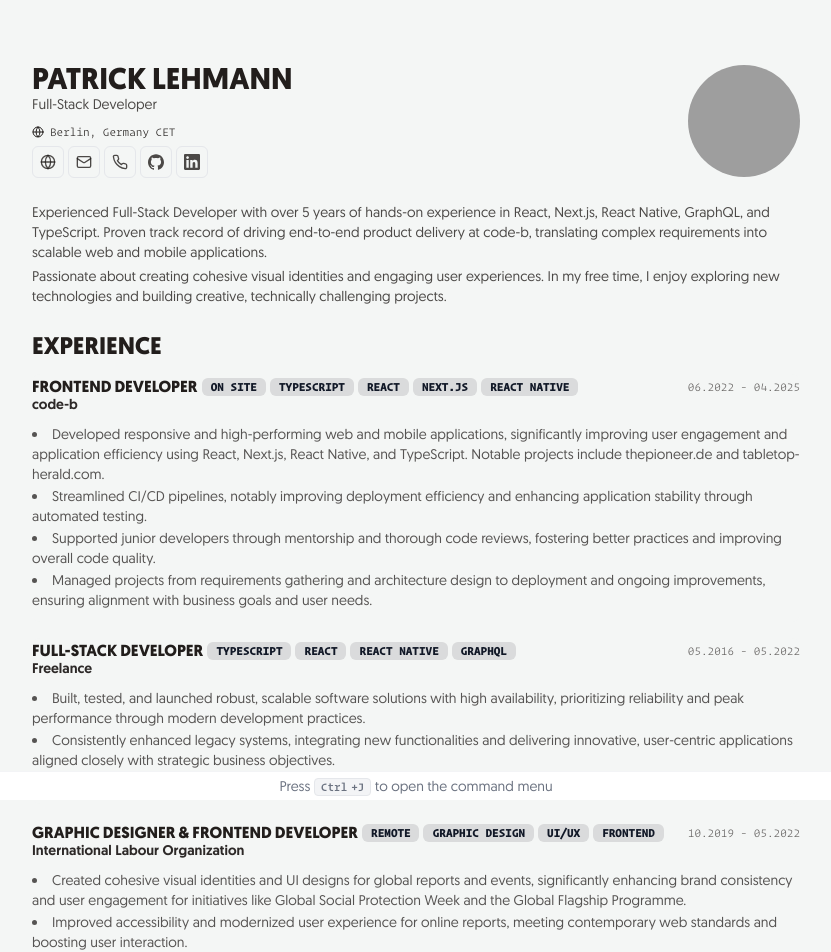
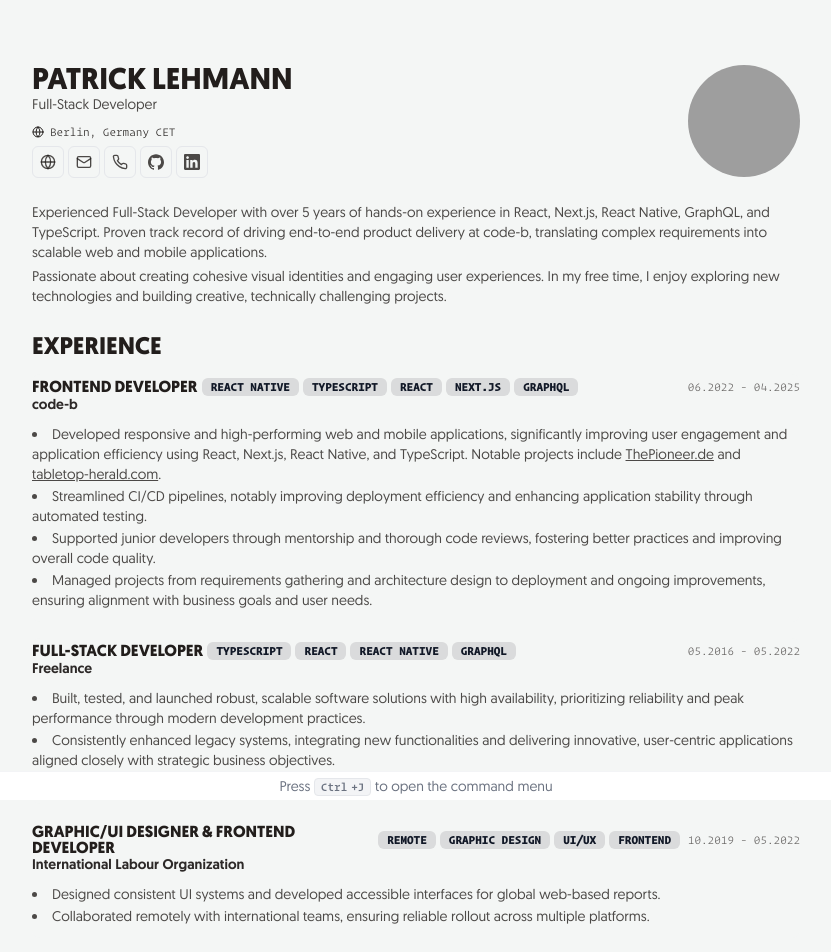
Before and after one commit to BartoszJarocki/cv, a Next.js app: page / in a window 1280 px wide. Shown: the top 952 px of the page, without its empty margins (224-1055 px from the left). Built offline with nearby package versions, Linux system fonts and the light colour scheme; grey boxes are pictures that could not be loaded.

Commit message:
feat: improve print styling and readability in WorkExperience and resume data

```diff
--- a/src/app/components/WorkExperience.tsx
+++ b/src/app/components/WorkExperience.tsx
@@ -107,7 +107,7 @@ function WorkExperienceItem({ work }: WorkExperienceItemProps) {
       </CardHeader>
 
       <CardContent>
-        <div className="mt-2 text-pretty text-sm text-foreground/75 print:mt-1 print:text-[11px]">
+        <div className="mt-2 text-pretty text-sm text-foreground/80 print:mt-1 print:text-[11px]">
           {description}
         </div>
         <div className="mt-2">
--- a/src/data/resume-data.tsx
+++ b/src/data/resume-data.tsx
@@ -64,14 +64,14 @@ export const RESUME_DATA: ResumeData = {
   about: "Full-Stack Developer",
   summary: (
     <>
-      <p>
+      <p className="print:leading-snug">
         Experienced Full-Stack Developer with over 5 years of hands-on
         experience in React, Next.js, React Native, GraphQL, and TypeScript.
         Proven track record of driving end-to-end product delivery at code-b,
         translating complex requirements into scalable web and mobile
         applications.
       </p>
-      <p>
+      <p className="print:leading-snug">
         Passionate about creating cohesive visual identities and engaging user
         experiences. In my free time, I enjoy exploring new technologies and
         building creative, technically challenging projects.
@@ -114,30 +114,49 @@ export const RESUME_DATA: ResumeData = {
     {
       company: "code-b",
       link: "https://code-b.com",
-      badges: ["On Site", "TypeScript", "React", "Next.js", "React Native"],
+      badges: ["React Native", "TypeScript", "React", "Next.js", "GraphQL"],
       title: "Frontend Developer",
       logo: null,
       start: "06.2022",
       end: "04.2025",
       description: (
-        <ul className="list-inside list-disc space-y-0.5">
-          <li>
+        <ul className="list-inside list-disc space-y-0.5 ">
+          <li className="print:leading-relaxed">
             Developed responsive and high-performing web and mobile
             applications, significantly improving user engagement and
             application efficiency using React, Next.js, React Native, and
-            TypeScript. Notable projects include thepioneer.de and
-            tabletop-herald.com.
+            TypeScript. Notable projects include{" "}
+            <a
+              className="underline hover:text-foreground"
+              href="https://thepioneer.de"
+              target="_blank"
+              rel="noopener noreferrer"
+              aria-label="ThePioneer"
+            >
+              ThePioneer.de
+            </a>{" "}
+            and{" "}
+            <a
+              className="underline hover:text-foreground"
+              href="https://tabletop-herald.com"
+              target="_blank"
+              rel="noopener noreferrer"
+              aria-label="Tabletop Herald"
+            >
+              tabletop-herald.com
+            </a>
+            .
           </li>
-          <li>
+          <li className="print:leading-relaxed">
             Streamlined CI/CD pipelines, notably improving deployment efficiency
             and enhancing application stability through automated testing.
           </li>
-          <li>
+          <li className="print:leading-relaxed">
             Supported junior developers through mentorship and thorough code
             reviews, fostering better practices and improving overall code
             quality.
           </li>
-          <li>
+          <li className="print:leading-relaxed">
             Managed projects from requirements gathering and architecture design
             to deployment and ongoing improvements, ensuring alignment with
             business goals and user needs.
@@ -155,18 +174,18 @@ export const RESUME_DATA: ResumeData = {
       end: "05.2022",
       description: (
         <ul className="list-inside list-disc space-y-0.5">
-          <li>
+          <li className="print:leading-relaxed">
             Built, tested, and launched robust, scalable software solutions with
             high availability, prioritizing reliability and peak performance
             through modern development practices.
           </li>
-          <li>
+          <li className="print:leading-relaxed">
             Consistently enhanced legacy systems, integrating new
             functionalities and delivering innovative, user-centric applications
             aligned closely with strategic business objectives.
           </li>
-          <li>
-            Managed client relationships and project timelines independently
+          <li className="print:leading-relaxed">
+            Managed client relationships and project timelines independently.
           </li>
         </ul>
       ),
@@ -175,26 +194,19 @@ export const RESUME_DATA: ResumeData = {
       company: "International Labour Organization",
       link: "https://www.ilo.org",
       badges: ["Remote", "Graphic Design", "UI/UX", "Frontend"],
-      title: "Graphic Designer & Frontend Developer",
+      title: "Graphic/UI Designer & Frontend Developer",
       logo: null,
       start: "10.2019",
       end: "05.2022",
       description: (
         <ul className="list-inside list-disc space-y-0.5">
-          <li>
-            Created cohesive visual identities and UI designs for global reports
-            and events, significantly enhancing brand consistency and user
-            engagement for initiatives like Global Social Protection Week and
-            the Global Flagship Programme.
+          <li className="print:leading-relaxed">
+            Designed consistent UI systems and developed accessible interfaces
+            for global web-based reports.
           </li>
-          <li>
-            Improved accessibility and modernized user experience for online
-            reports, meeting contemporary web standards and boosting user
-            interaction.
-          </li>
-          <li>
-            Collaborated with stakeholders across multiple countries and time
-            zones
+          <li className="print:leading-relaxed">
+            Collaborated remotely with international teams, ensuring reliable
+            rollout across multiple platforms.
           </li>
         </ul>
       ),
@@ -209,18 +221,19 @@ export const RESUME_DATA: ResumeData = {
       end: "12.2015",
       description: (
         <ul className="list-inside list-disc space-y-0.5">
-          <li>
+          <li className="print:leading-relaxed">
             Designed impactful marketing packages, including compelling print
             materials, brochures, banners, and signage, significantly improving
             brand visibility and market presence.
           </li>
-          <li>
+          <li className="print:leading-relaxed">
             Produced insightful trend boards and conducted market analysis to
             identify emerging opportunities, enabling strategic business
             decisions and capitalizing on industry shifts.
           </li>
-          <li>
-            Managed multiple design projects simultaneously with tight deadlines
+          <li className="print:leading-relaxed">
+            Managed multiple design projects simultaneously with tight
+            deadlines.
           </li>
         </ul>
       ),
@@ -243,10 +256,14 @@ export const RESUME_DATA: ResumeData = {
     "Jest",
     "Vitest",
     "Docker",
+    "Xcode",
+    "Android Studio",
+    "Kotlin",
+    "Figma",
     "HTML5",
     "CSS3",
     "Tailwind CSS",
-    "Agile / Scrum",
+    "Agile/Scrum",
   ],
   projects: [],
 } as const;
```
